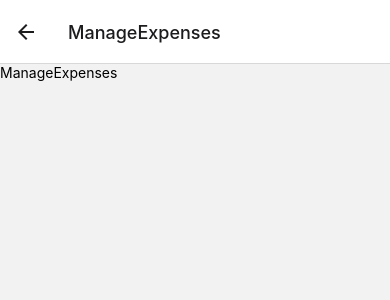
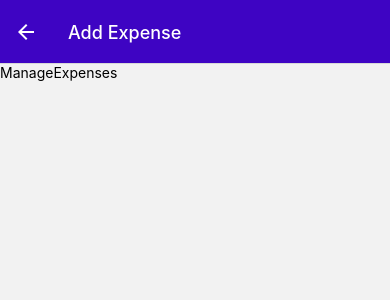
Before and after one commit to jaypithava/ExpenseTracker_RN, a React Native app: screen /ManageExpenses in a window 390 px wide. Shown: the top 300 px of the page. Built offline with nearby package versions, Linux system fonts and the light colour scheme.

Commit message:
dynamic title added

```diff
--- a/App.tsx
+++ b/App.tsx
@@ -18,7 +18,7 @@ const Tab = createBottomTabNavigator();
 function BottomTabs() {
   return (
     <Tab.Navigator
-      screenOptions={{
+      screenOptions={({navigation}) => ({
         headerStyle: {backgroundColor: GlobalStyles.colors.primary500},
         headerTintColor: GlobalStyles.colors.white,
         tabBarStyle: {backgroundColor: GlobalStyles.colors.primary500},
@@ -28,10 +28,12 @@ function BottomTabs() {
             icon="add"
             size={24}
             color={tintColor}
-            onPress={() => {}}
+            onPress={() => {
+              navigation.navigate('ManageExpenses');
+            }}
           />
         ),
-      }}>
+      })}>
       <Tab.Screen
         name="RecentExpenses"
         component={RecentExpenses}
@@ -60,13 +62,21 @@ function BottomTabs() {
 export default function App() {
   return (
     <NavigationContainer>
-      <Stack.Navigator>
+      <Stack.Navigator
+        screenOptions={{
+          headerStyle: {backgroundColor: GlobalStyles.colors.primary500},
+          headerTintColor: GlobalStyles.colors.white,
+        }}>
         <Stack.Screen
-          name="BottomTabs"
+          name="Back"
           component={BottomTabs}
           options={{headerShown: false}}
         />
-        <Stack.Screen name="ManageExpenses" component={ManageExpenses} />
+        <Stack.Screen
+          name="ManageExpenses"
+          component={ManageExpenses}
+          options={{presentation: 'modal'}}
+        />
       </Stack.Navigator>
     </NavigationContainer>
   );
--- a/components/ExpensesOutput/ExpensesItem.js
+++ b/components/ExpensesOutput/ExpensesItem.js
@@ -2,9 +2,16 @@ import {View, Text, Pressable, StyleSheet} from 'react-native';
 import React from 'react';
 import {GlobalStyles} from '../../constants/styles';
 import {getFormattedDate} from '../../utils/date';
+import {useNavigation} from '@react-navigation/native';
 
-const ExpensesItem = ({description, date, amount, onPress}) => {
-  function expensesPressHandler() {}
+const ExpensesItem = ({id, description, date, amount}) => {
+  const navigation = useNavigation();
+
+  function expensesPressHandler() {
+    navigation.navigate('ManageExpenses', {
+      expenseId: id,
+    });
+  }
 
   return (
     <Pressable
--- a/screens/ManageExpenses.js
+++ b/screens/ManageExpenses.js
@@ -1,7 +1,16 @@
 import {StyleSheet, Text, View} from 'react-native';
-import React from 'react';
+import React, {useLayoutEffect} from 'react';
 
-export default function ManageExpenses() {
+export default function ManageExpenses({route, navigation}) {
+  const editedExpenseID = route.params?.expenseId;
+  const isEdited = !!editedExpenseID;
+
+  useLayoutEffect(() => {
+    navigation.setOptions({
+      title: isEdited ? 'Edit Expense' : 'Add Expense',
+    });
+  }, [navigation, isEdited]);
+
   return (
     <View>
       <Text>ManageExpenses</Text>
```
